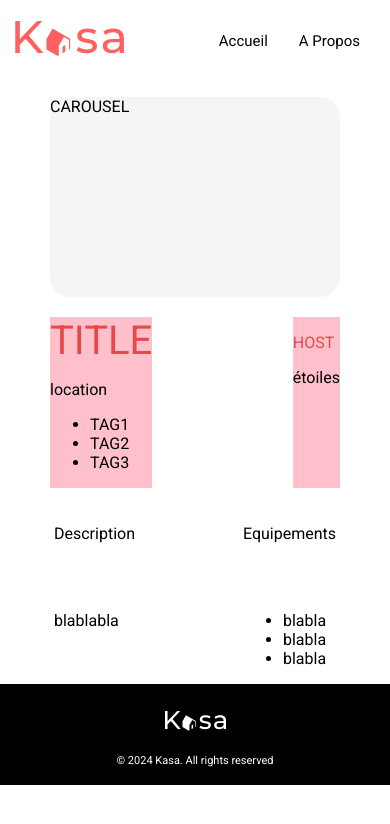
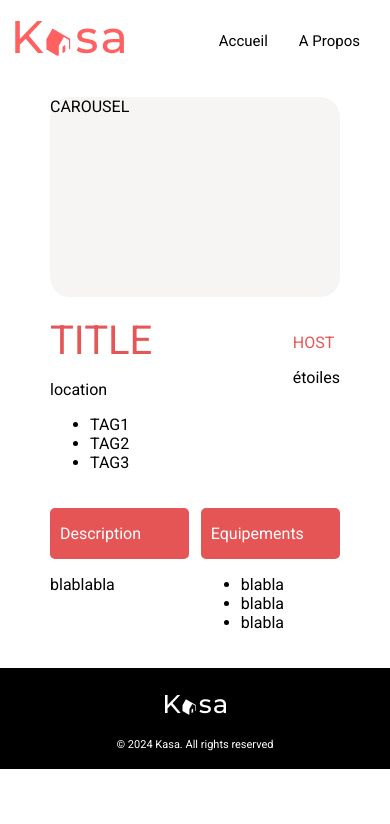
Before and after one commit to ChloeCassanJouin/KASA, a React (Vite) app: page /lodging/1 in a window 390 px wide. Shown: the top 824 px of the page. Built offline with nearby package versions, Linux system fonts and the light colour scheme.

Commit message:
scss - responsive

```diff
--- a/src/SASS/Components/LodgingAccordion.scss
+++ b/src/SASS/Components/LodgingAccordion.scss
@@ -1,20 +1,26 @@
 .lodgingAccordionContainer {
-    padding: 0 110px;
+    margin: 0 50px 20px 50px;
+    display: flex;
+    flex-direction: row;
+    justify-content: space-between;
+
+    .lodgingAccordionColumn {
+        width: 48%;
+    }
 
     .lodgingAccordion {
-      margin: 20px 0;
       background-color: rgba(224, 40, 40, 0.79);
       border-radius: 5px;
       overflow: hidden;
       transition: all 0.3s ease;
+      display: flex;
+      gap: 150px;
+      justify-content: space-between;
+      padding: 0 10px;
+      cursor: pointer;
 
-      &-title {
-        background: rgba(224, 40, 40, 0.79);
-        cursor: pointer;
-        padding: 10px;
-        display: flex;
-        justify-content: space-between;
-        align-items: center;
+      .lodgingAccordion-title {
+        color: white;
 
         h2 {
           margin: 0;
@@ -23,7 +29,10 @@
           color: white;
         }
 
-        .accordion-arrow {
+        .lodgingAccordionArrow {
+            display: flex;
+            align-items: center;
+
           img {
             width: 1.5rem;
             transition: transform 0.3s ease;
@@ -36,7 +45,7 @@
         }
       }
 
-      &-content {
+      .lodgingAccordion-content {
         padding: 15px;
         background: rgb(245, 239, 239);
         transition: max-height 0.3s ease, padding 0.3s ease;
@@ -73,4 +82,4 @@
         padding: 10px;
       }
     }
-  }
+}
--- a/src/SASS/Components/lodgingForm.scss
+++ b/src/SASS/Components/lodgingForm.scss
@@ -5,7 +5,6 @@
     justify-content: space-between;
 
     .lodgingFormColumn1 {
-        background-color: pink;
 
         .lodgingFormTitle{
             color: rgba(224, 40, 40, 0.79);
@@ -15,30 +14,9 @@
     }
 
     .lodgingFormColumn2 {
-        background-color: pink;
 
         .lodgingFormOwner{
             color: rgba(224, 40, 40, 0.79);
         }
     }
 }
-
-.lodgingAccordionContainer {
-    display: flex;
-    flex-direction: row;
-    justify-content: space-around;
-
-    .lodgingAccordion1{
-        display: flex;
-        flex-direction: row;
-        justify-content: space-between;
-        background-color: pink;
-    }
-
-    .lodgingAccordion2{
-        display: flex;
-        flex-direction: row;
-        justify-content: space-between;
-        background-color: pink;
-    }
-}
--- a/src/SASS/Main.css
+++ b/src/SASS/Main.css
@@ -86,6 +86,10 @@ html {
   text-decoration: none;
   color: white;
 }
+.Lodging .LodgingCardsContainer a .LodgingCard {
+  background: linear-gradient(rgba(224, 40, 40, 0.79), rgba(181, 13, 13, 0.95));
+  border-radius: 5%;
+}
 .Lodging .LodgingCardsContainer a .LodgingCard:hover {
   transform: translateY(-5px);
   box-shadow: 0px 4px 6px rgba(229, 117, 117, 0.848);
@@ -94,12 +98,14 @@ html {
 .Lodging .LodgingCardsContainer a img {
   width: 100%;
   height: 200px;
+  padding: 3px 3px 3px;
+  border-radius: 5%;
 }
 .Lodging .LodgingCardsContainer a .LodgingTitleContainer {
   display: flex;
   justify-content: center;
   height: 50px;
-  background: linear-gradient(rgba(224, 40, 40, 0.79), rgba(106, 0, 0, 0.96));
+  border-radius: 5%;
 }
 .Lodging .LodgingCardsContainer a .LodgingTitleContainer .LodgingTitle {
   margin: 0;
@@ -108,6 +114,7 @@ html {
   align-items: center;
   padding: 0 30px;
   text-align: center;
+  padding-bottom: 9px;
 }
 @media screen and (max-width: 768px) {
   .Lodging .Lodging {
@@ -253,6 +260,77 @@ html {
   }
 }
 
+.lodgingAccordionContainer {
+  margin: 0 50px 20px 50px;
+  display: flex;
+  flex-direction: row;
+  justify-content: space-between;
+}
+.lodgingAccordionContainer .lodgingAccordionColumn {
+  width: 48%;
+}
+.lodgingAccordionContainer .lodgingAccordion {
+  background-color: rgba(224, 40, 40, 0.79);
+  border-radius: 5px;
+  overflow: hidden;
+  transition: all 0.3s ease;
+  display: flex;
+  gap: 150px;
+  justify-content: space-between;
+  padding: 0 10px;
+  cursor: pointer;
+}
+.lodgingAccordionContainer .lodgingAccordion .lodgingAccordion-title {
+  color: white;
+}
+.lodgingAccordionContainer .lodgingAccordion .lodgingAccordion-title h2 {
+  margin: 0;
+  font-size: 1.2rem;
+  font-weight: 600;
+  color: white;
+}
+.lodgingAccordionContainer .lodgingAccordion .lodgingAccordion-title .lodgingAccordionArrow {
+  display: flex;
+  align-items: center;
+}
+.lodgingAccordionContainer .lodgingAccordion .lodgingAccordion-title .lodgingAccordionArrow img {
+  width: 1.5rem;
+  transition: transform 0.3s ease;
+  color: white;
+}
+.lodgingAccordionContainer .lodgingAccordion .lodgingAccordion-title .lodgingAccordionArrow .rotate {
+  transform: rotate(-180deg);
+}
+.lodgingAccordionContainer .lodgingAccordion .lodgingAccordion-content {
+  padding: 15px;
+  background: rgb(245, 239, 239);
+  transition: max-height 0.3s ease, padding 0.3s ease;
+  overflow: hidden;
+  max-height: 0;
+  opacity: 0;
+  visibility: hidden;
+  display: none;
+}
+.lodgingAccordionContainer .lodgingAccordion .lodgingAccordion-content.open {
+  max-height: 200px;
+  padding: 15px;
+  opacity: 1;
+  visibility: visible;
+  display: block;
+}
+@media (max-width: 768px) {
+  .lodgingAccordionContainer .accordion-title {
+    flex-direction: column;
+    align-items: flex-start;
+  }
+  .lodgingAccordionContainer .accordion-title .accordion-arrow img {
+    align-self: flex-end;
+  }
+  .lodgingAccordionContainer .accordion-content {
+    padding: 10px;
+  }
+}
+
 .errorContainer {
   display: flex;
   flex-direction: column;
@@ -289,37 +367,13 @@ html {
   flex-direction: row;
   justify-content: space-between;
 }
-.lodgingFormColumns .lodgingFormColumn1 {
-  background-color: pink;
-}
 .lodgingFormColumns .lodgingFormColumn1 .lodgingFormTitle {
   color: rgba(224, 40, 40, 0.79);
   font-size: 40px;
   margin: 0;
 }
-.lodgingFormColumns .lodgingFormColumn2 {
-  background-color: pink;
-}
 .lodgingFormColumns .lodgingFormColumn2 .lodgingFormOwner {
   color: rgba(224, 40, 40, 0.79);
 }
 
-.lodgingAccordionContainer {
-  display: flex;
-  flex-direction: row;
-  justify-content: space-around;
-}
-.lodgingAccordionContainer .lodgingAccordion1 {
-  display: flex;
-  flex-direction: row;
-  justify-content: space-between;
-  background-color: pink;
-}
-.lodgingAccordionContainer .lodgingAccordion2 {
-  display: flex;
-  flex-direction: row;
-  justify-content: space-between;
-  background-color: pink;
-}
-
 /*# sourceMappingURL=main.css.map */
--- a/src/SASS/Main.scss
+++ b/src/SASS/Main.scss
@@ -5,7 +5,8 @@
 @import "./Layout/footer.scss";
 @import "./Pages/home.scss";
 @import "./Components/banner.scss";
-@import "./Components/accordion.scss";
+@import "./Components/AboutAccordion.scss";
+@import "./Components/LodgingAccordion.scss";
 @import "./Components/error.scss";
 @import "./Components/carousel.scss";
 @import "./Components/lodgingForm.scss";
--- a/src/components/Accordion.jsx
+++ b/src/components/AboutAccordion.jsx
@@ -19,9 +19,9 @@ export default function Accordion({ title, content }) {
         </div>
       </div>
       <div className={`accordion-content ${isOpen ? 'open' : ''}`}>
-          <p>{content}</p>
-        </div>
+        <p>{content}</p>
       </div>
+    </div>
     );
   }
 
--- a/src/components/LodgingForm.jsx
+++ b/src/components/LodgingForm.jsx
@@ -22,19 +22,23 @@ export default function Lodgingform({ data }) {
           </div>
         </section>
         <section className='lodgingAccordionContainer'>
-          <div>
+          <div className='lodgingAccordionColumn'>
             <div className='lodgingAccordion'>
-              <p>Description</p>
+              <p className='lodgingAccordion-title'>Description</p>
+              <div className='lodgingAccordionArrow'>
                 <img src={collapseArrow} alt="collapse arrow"></img>
+              </div>
             </div>
             <div>
               <p>blablabla</p>
             </div>
           </div>
-          <div>
+          <div className='lodgingAccordionColumn'>
             <div className='lodgingAccordion'>
-            <p>Equipements</p>
+              <p className='lodgingAccordion-title'>Equipements</p>
+              <div className='lodgingAccordionArrow'>
                 <img src={collapseArrow} alt="collapse arrow"></img>
+              </div>
             </div>
             <div>
               <ul>
--- a/src/pages/About.jsx
+++ b/src/pages/About.jsx
@@ -1,7 +1,7 @@
 import React from 'react';
 import Header from "../components/Header";
 import Footer from "../components/Footer";
-import Accordion from "../components/Accordion"
+import AboutAccordion from "../components/AboutAccordion"
 import sections from '../assets/Datas/aboutCategoryText.json';
 
 export default function About() {
@@ -16,7 +16,7 @@ export default function About() {
         </div>
         <div className='about-content'>
             {sections.map((section, index) => (
-              <Accordion key={index} title={section.title} content={section.content} />
+              <AboutAccordion key={index} title={section.title} content={section.content} />
             ))}
         </div>
       </main>
--- a/src/pages/Home.jsx
+++ b/src/pages/Home.jsx
@@ -1,5 +1,4 @@
 import React, { useState, useEffect } from 'react';
-import Lodging from './Lodging';
 import Header from '../components/Header';
 import Footer from '../components/Footer';
 import { fetchLibraryData } from '../assets/Datas/API';
```
Also changed, not shown: src/SASS/Layout/galleryHomePage.scss (+11 -2 lines), src/pages/Lodging.jsx (+1 -7 lines), 1 other file (tests, documents, lock files or other folders). Lines whose indentation alone changed are shown as unchanged.
